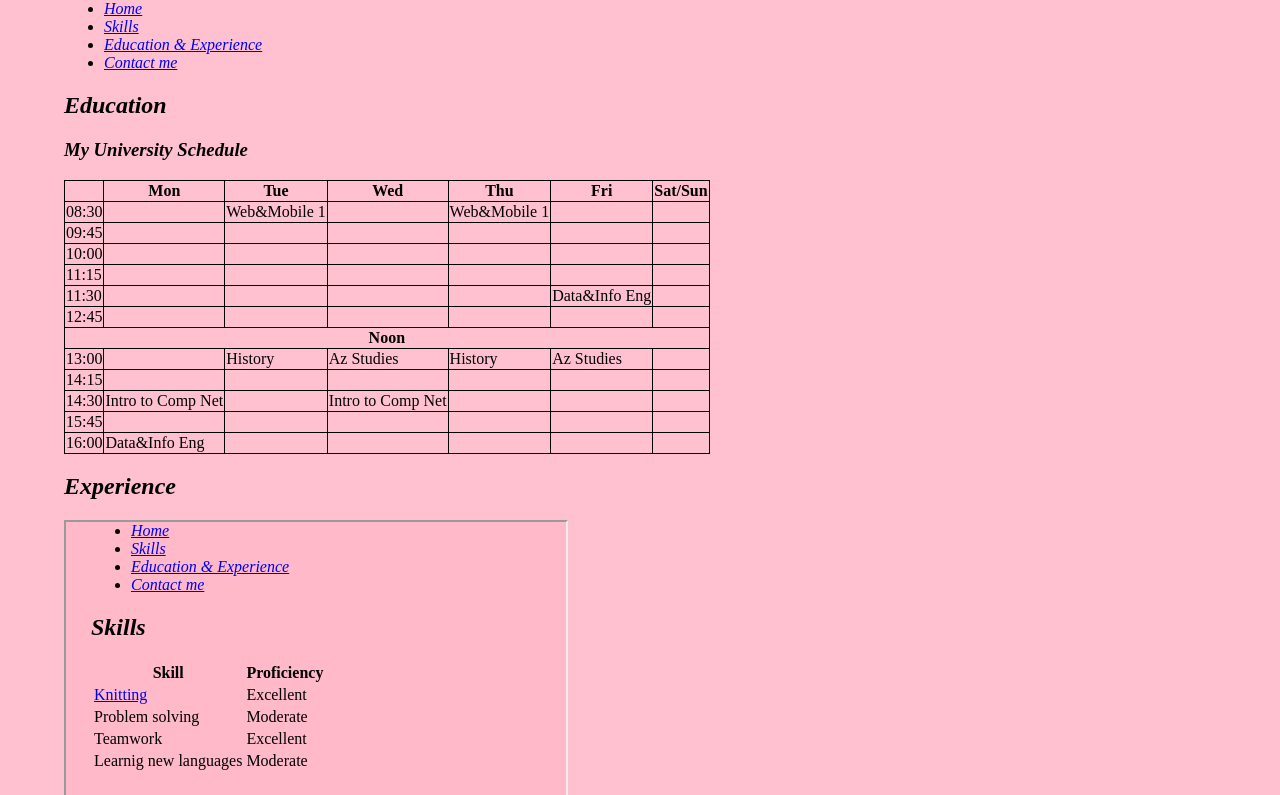
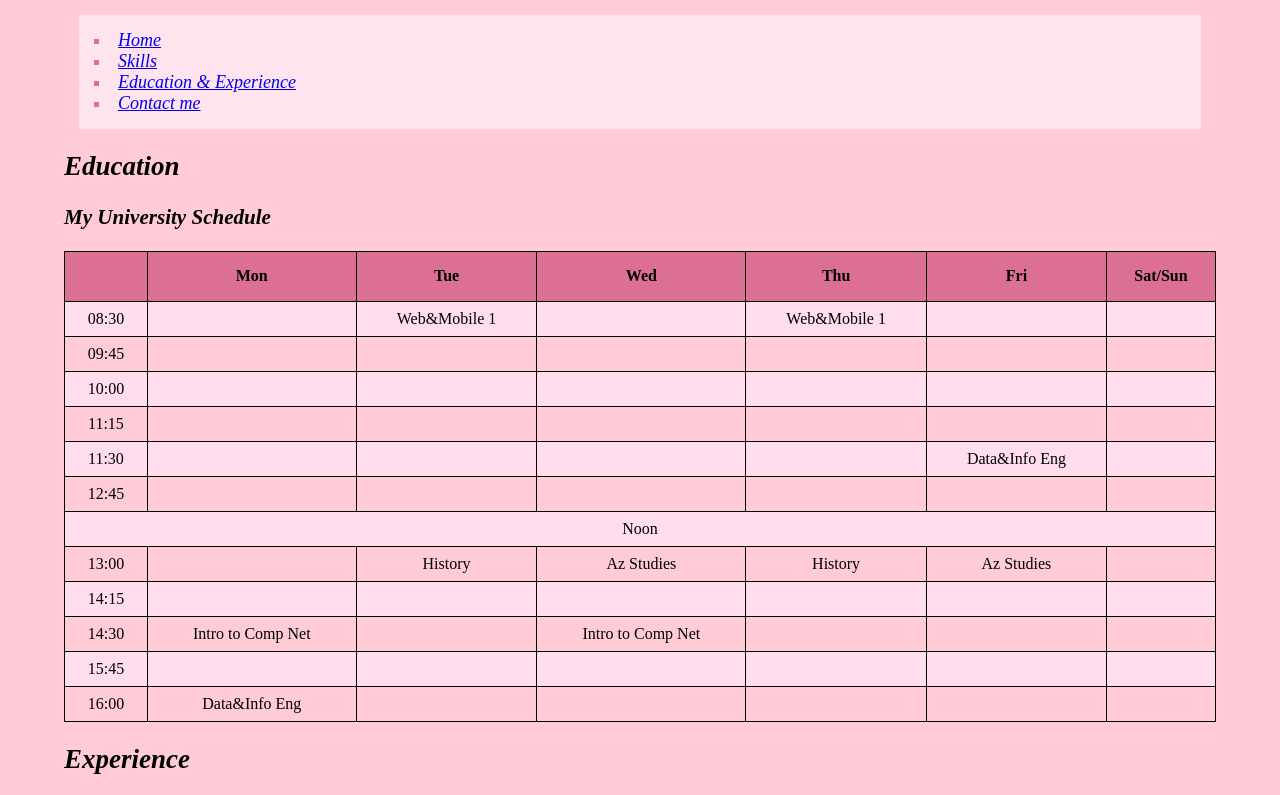
Before and after one commit to LeylaEynullazada/LeylaEynullazada.github.io, a plain HTML site: page sources/education.html in a window 1280 px wide. Shown: the top 795 px of the page. Drawn offline with Linux system fonts and the light colour scheme.

Commit message:
some changes made accross the pages about design

```diff
--- a/sources/education.html
+++ b/sources/education.html
@@ -6,10 +6,45 @@
     <link rel="icon" type="image/x-icon" href="../images/favicon.ico">
 
     <link rel="stylesheet" href="style.css">
+
+    <style>
+        table, th, td{
+            border: 1px solid black;
+            border-collapse: collapse;
+        }
+
+        th{
+            height: 50px;
+            background-color: palevioletred;
+
+
+        }
+
+        table{
+            width: 100%;
+        }
+
+        td{
+            text-align: center;
+        }
+
+        th, td{
+            padding: 8px;
+        }
+
+        tr:hover{
+            background-color: palevioletred;
+        }
+
+        tr:nth-child(even){
+            background-color: rgb(255, 221, 237);
+        }
+    </style>
+
 </head>
 
 <body>
-    <ul>
+    <ul class="a">
         <li><a href="../index.html">Home</a></li>
         <li><a href="./skills.html">Skills</a></li>
         <li><a href="./education.html">Education & Experience</a></li>
@@ -84,7 +119,7 @@
             <td></td>
         </tr>
         <tr>
-            <th colspan="8">Noon</th>
+            <td colspan="8">Noon</td>
         </tr>
         <tr>
             <td>13:00</td>
@@ -134,13 +169,6 @@
 
     </table>
 
-    <style>
-        table, th, td{
-            border: 1px solid black;
-            border-collapse: collapse;
-        }
-
-    </style>
 
     <h2>Experience</h2>
 
--- a/sources/skills.html
+++ b/sources/skills.html
@@ -7,11 +7,21 @@
     <link rel="icon" type="image/x-icon" href="../images/favicon.ico">
 
     <link rel="stylesheet" href="style.css">
+
+    <style>
+        td, th{
+            text-align: left;
+            border-bottom: 3px solid palevioletred;
+            padding-top: 7px;
+            padding-right: 7px;
+        }
+
+    </style>
 </head>
 
 
 <body>
-    <ul>
+    <ul class="a">
         <li><a href="../index.html">Home</a></li>
         <li><a href="./skills.html">Skills</a></li>
         <li><a href="./education.html">Education & Experience</a></li>
--- a/sources/style.css
+++ b/sources/style.css
@@ -1,13 +1,31 @@
 body {
-    background-color: rgba(255, 184, 201, 0.877);
-
+    background-color: rgba(255, 196, 210, 0.877);
     font-style: oblique;
+    width: 90%;
+    margin: auto;
+    font-size: large;
+}
 
 
 
-    width: 90%;
+ul.a{
+    list-style: square inside;
+    background-color: rgb(255, 228, 237);
+    padding: 15px;
+    font-size: large;
+    margin: 15px;
 
-    margin: auto;
+}
 
 
+
+ul li{
+    color: palevioletred;
 }
+
+
+
+ul.b{
+    list-style: circle;
+
+}
```
Also changed, not shown: index.html (+7 -6 lines), sources/contact.html (+1 -1 lines).
